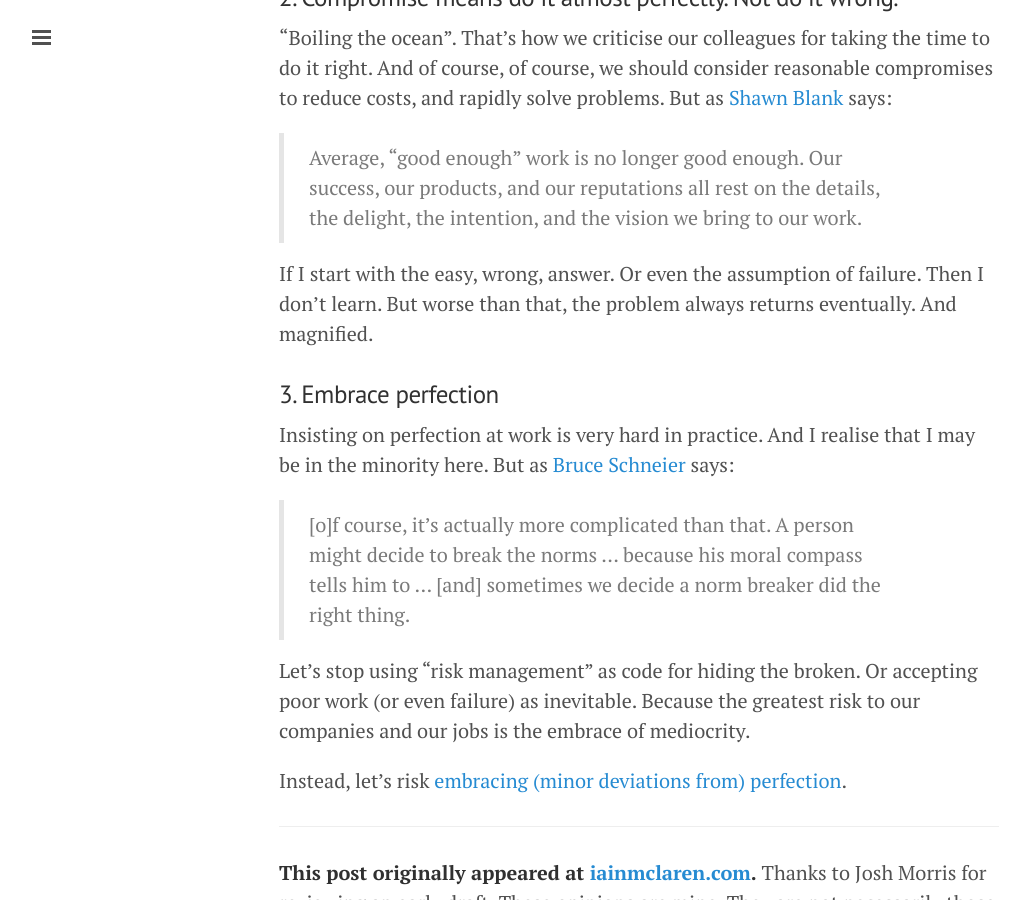
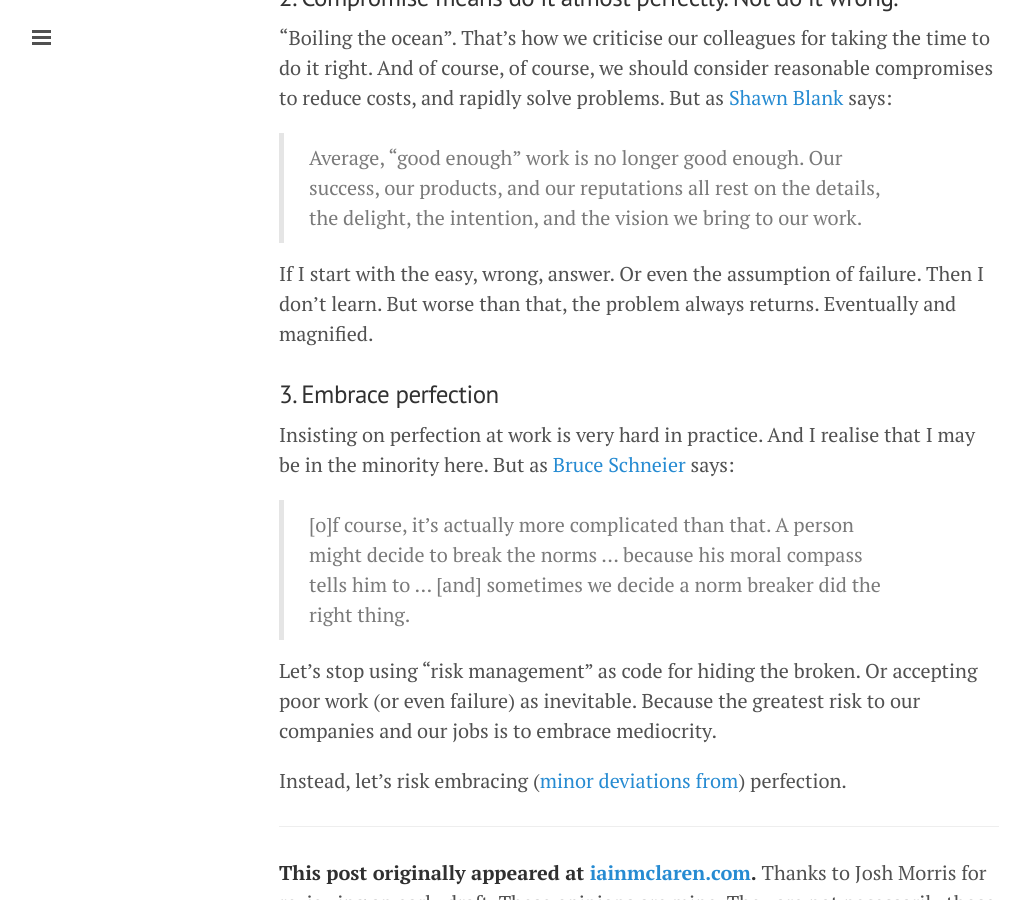
Before and after one commit to imclaren/blog, a Jekyll site: the page built from _posts/2014-07-30-perfection.md, in a window 1280 px wide and 900 px high, scrolled down 1508 px. Shown: the whole window, without its empty margins (1-1025 px from the left). Built offline with Jekyll 4.4.1, drawn with Linux system fonts in a browser that asks for light colours; Markdown is read by kramdown in place of the engine named in the settings.

Commit message:
perfection

```diff
--- a/_posts/2014-07-30-perfection.md
+++ b/_posts/2014-07-30-perfection.md
@@ -25,7 +25,7 @@ It doesn't matter the industry.  For me, it is a contract for a major project wh
 
 > Average, “good enough” work is no longer good enough. Our success, our products, and our reputations all rest on the details, the delight, the intention, and the vision we bring to our work.
 
-If I start with the easy, wrong, answer.  Or even the assumption of failure.  Then I don't learn.  But worse than that, the problem always returns eventually.  And magnified.
+If I start with the easy, wrong, answer.  Or even the assumption of failure.  Then I don't learn.  But worse than that, the problem always returns.  Eventually and magnified.
 
 ### 3.  Embrace perfection
 
@@ -33,9 +33,9 @@ Insisting on perfection at work is very hard in practice.  And I realise that I
 
 > [o]f course, it’s actually more complicated than that. A person might decide to break the norms ... because his moral compass tells him to ... [and] sometimes we decide a norm breaker did the right thing.
 
-Let's stop using "risk management" as code for hiding the broken.  Or accepting poor work (or even failure) as inevitable.  Because the greatest risk to our companies and our jobs is the embrace of mediocrity.
+Let's stop using "risk management" as code for hiding the broken.  Or accepting poor work (or even failure) as inevitable.  Because the greatest risk to our companies and our jobs is to embrace mediocrity.
 
-Instead, let's risk [embracing (minor deviations from) perfection](http://www.youtube.com/watch?v=suRDUFpsHus).
+Instead, let's risk embracing ([minor deviations from](http://www.youtube.com/watch?v=suRDUFpsHus)) perfection.
 
 ---
 
```
